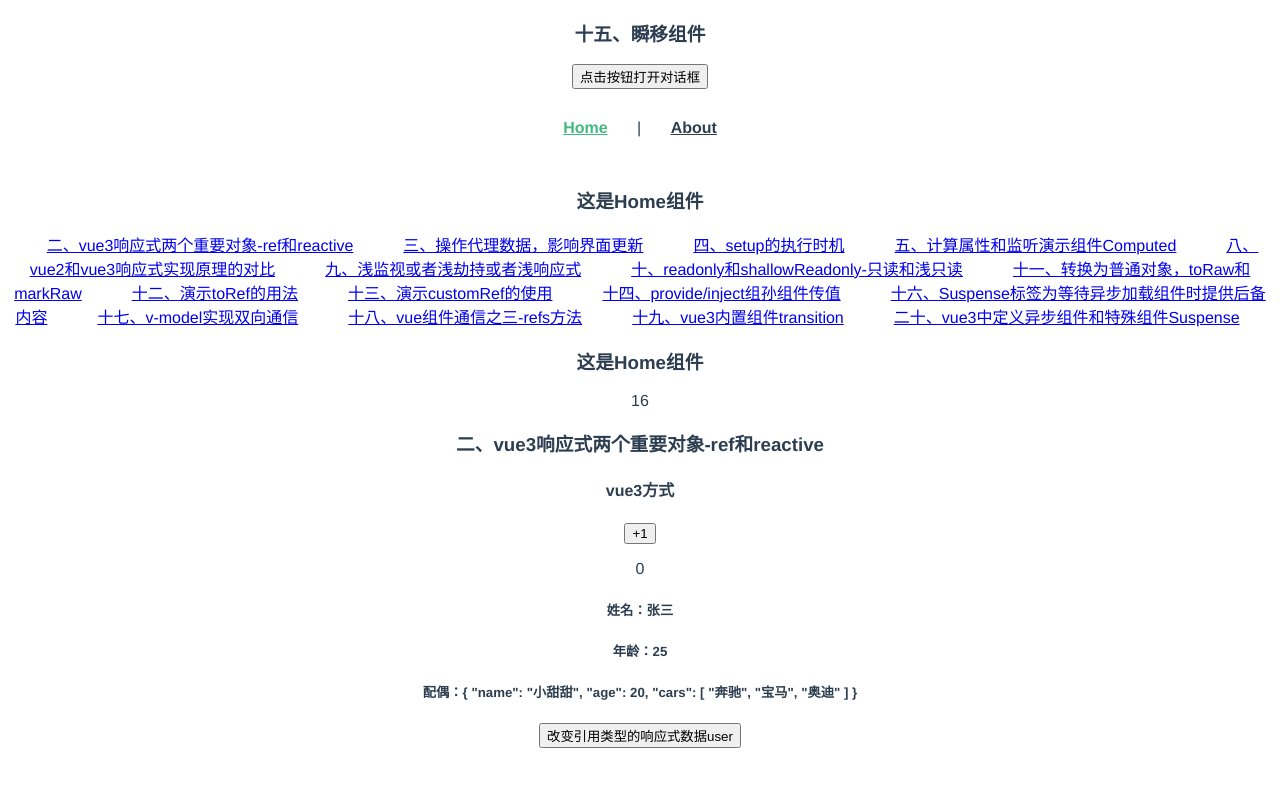
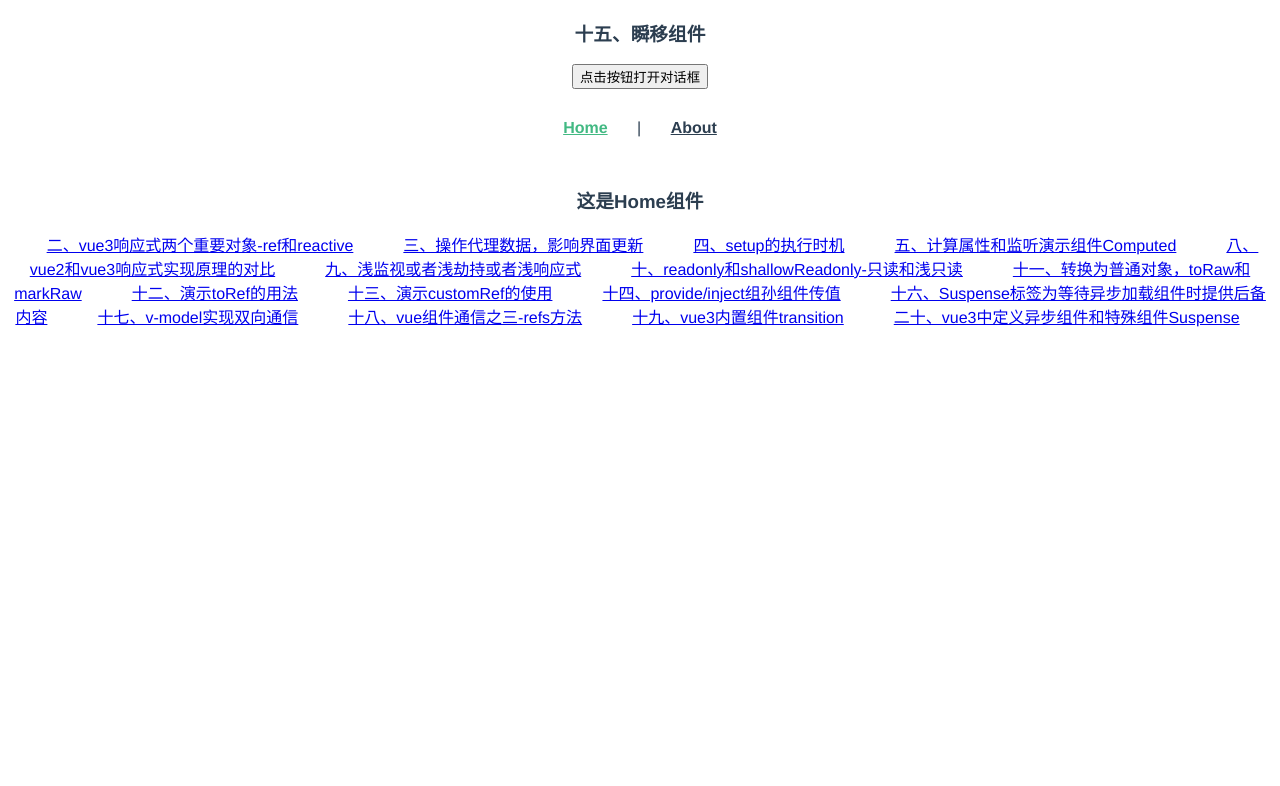
Before and after one commit to bcygsws/vue3_learn, a Vue app: page / in a window 1280 px wide. Shown: the top 786 px of the page. Built offline with nearby package versions, Linux system fonts and the light colour scheme.

Commit message:
:art: 合并分支start

```diff
--- a/src/views/Home.vue
+++ b/src/views/Home.vue
@@ -37,27 +37,28 @@
   <router-link to="/home/v_model">十七、v-model实现双向通信</router-link>
   <router-link to="/home/refs_comu">十八、vue组件通信之三-refs方法</router-link>
   <router-link to="/home/transition">十九、vue3内置组件transition</router-link>
-  <router-link to="/home/async_suspense">二十、vue3中定义异步组件和特殊组件Suspense</router-link>
+  <router-link to="/home/async_suspense"
+    >二十、vue3中定义异步组件和特殊组件Suspense</router-link
+  >
   <router-view></router-view>
-  <div class="home">
-    <h3>这是Home组件</h3>
-    <!-- <p>{number}</p> -->
-    <!-- 注意：在vue中使用模板是双括号，react中是单括号 -->
-    <p>{{ number }}</p>
-    <!-- setup和ref使用演示组件 -->
-    <Learn></Learn>
-  </div>
+  <!-- <div class="home"> -->
+  <!-- <h3>这是Home组件</h3> -->
+  <!-- <p>{number}</p> -->
+  <!-- 注意：在vue中使用模板是双括号，react中是单括号 -->
+  <!-- <p>{{ number }}</p> -->
+  <!-- start分支：setup和ref使用演示组件 -->
+  <!-- <Learn></Learn> -->
+  <!-- </div> -->
 </template>
 
 <script lang="ts">
-// 在Home中定义一个子组件HelloWorld
-import Learn from '../components/setup_ref/Learn.vue';
+// import Learn from '../components/setup_ref/Learn.vue';
 import { defineComponent } from 'vue';
 export default defineComponent({
   // 注册一个子组件
-  components: {
-    Learn
-  },
+  // components: {
+  //   Learn
+  // },
   setup() {
     // setup相当于一个回调函数，里面返回的任何对象，对象的属性和方法，在模板中可以直接使用
     let number = 16;
```
